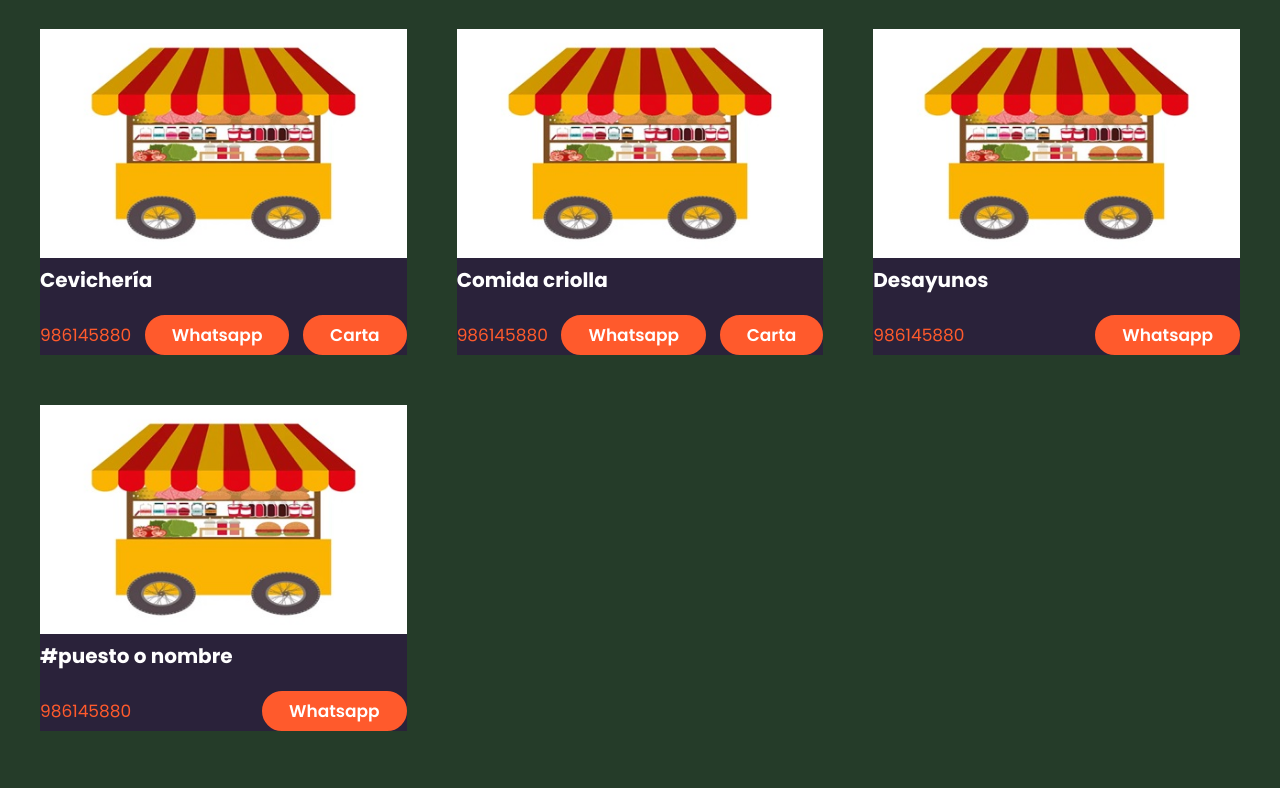
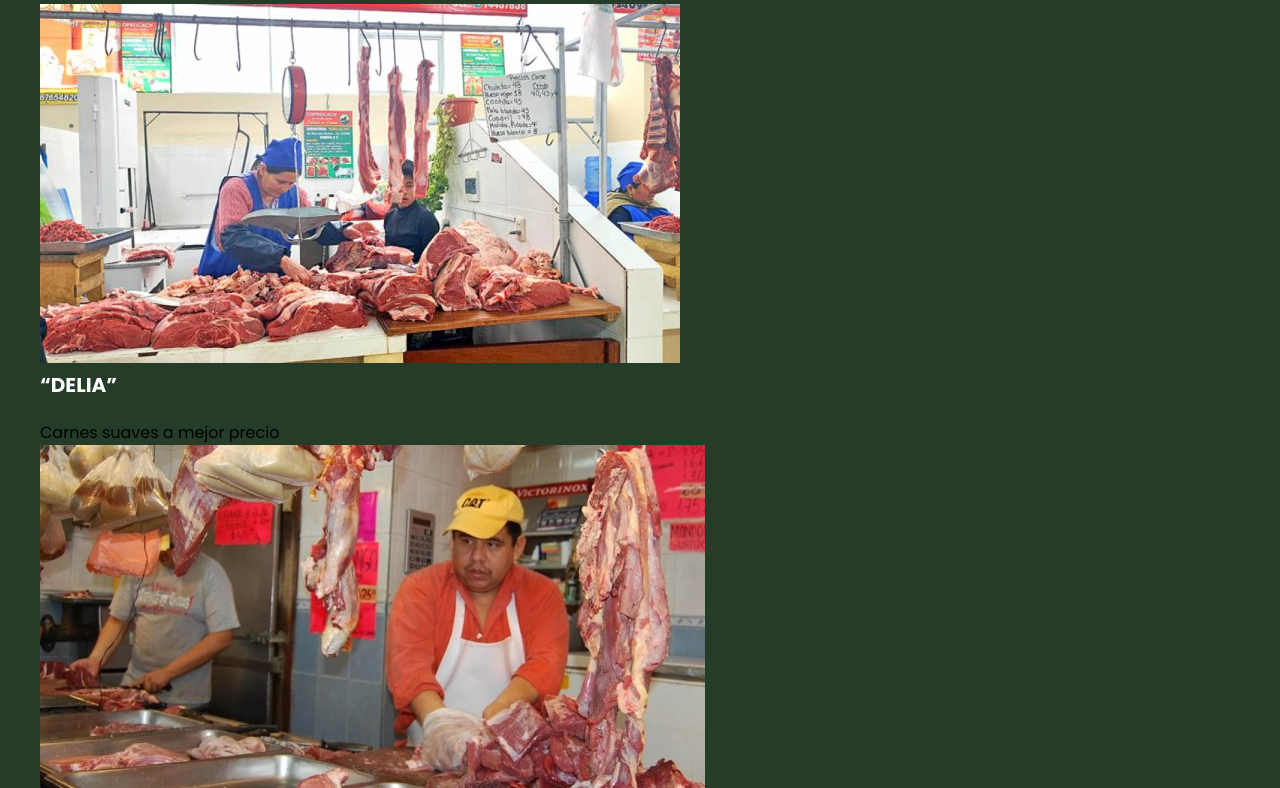
Before and after one commit to robertosotelosamaniego/MERCADO-LAS-ESTRELLAS, a plain HTML site: page puestoalimentos.html in a window 1280 px wide. Shown: the part 69-857 px from the top of the page. Before the commit the page ends 800 px from the top, so only its background shows below. Drawn offline with Linux system fonts and the light colour scheme.

Commit message:
Update puestoalimentos.html

```diff
--- a/puestoalimentos.html
+++ b/puestoalimentos.html
@@ -1,65 +1,49 @@
 <!DOCTYPE html>
-<html lang="en">
+<html lang="es">
 <head>
   <meta charset="UTF-8">
   <meta name="viewport" content="width=device-width, initial-scale=1.0">
-    <title>Document</title>
+  <title>Puestos de Alimentos</title>
   <link rel="stylesheet" href="style.css">
 </head>
 <body>
-    <main class="product container">
-      <h2> Puesto de alimentos </h2>
-      <div class="product-content">
-        <div class="product-1">
-          <img src="mercado/puesto de comida.jpg" alt="">
-          <div class="product-txt">
-            <h3>Cevichería</h3>
-            <div class="price">
-              <p>986145880</p>
-              <a href="https://api.whatsapp.com/send?phone=51981288056&text=Hola%20Roberto%20deseo%20hacer%20una%20consulta..." target="_blank" class="btn-2"> Whatsapp</a>
-            <a href="#" target="_blank" class="btn-2"> Carta </a>
-            </div>
+
+  <header class="simple-header">
+    <h1>Puestos de Alimentos</h1>
+    <a href="index.html" class="btn-volver">← Volver al inicio</a>
+  </header>
+
+  <main class="puestos-lista container">
+    <div class="puesto">
+      <img src="mercado/CARNE1.jpg" alt="Puesto 1">
+      <div>
+        <h3>“DELIA”</h3>
+        <p>Carnes suaves a mejor precio</p>
       </div>
     </div>
 
-        <div class="product-1">
-          <img src="mercado/puesto de comida.jpg" alt="">
-          <div class="product-txt">
-            <h3>Comida criolla</h3>
-            <div class="price">
-              <p>986145880</p>
-              <a href="#" target="_blank" class="btn-2"> Whatsapp</a>
-              <a href="#" target="_blank" class="btn-2"> Carta </a>
-            </div>
+    <div class="puesto">
+      <img src="mercado/CARNE2.jpg" alt="Puesto 2">
+      <div>
+        <h3>“Estrella”</h3>
+        <p>Para almuerzos y parrillas</p>
       </div>
     </div>
 
-        <div class="product-1">
-          <img src="mercado/puesto de comida.jpg" alt="">
-          <div class="product-txt">
-            <h3>Desayunos</h3>
-            <div class="price">
-              <p>986145880</p>
-              <a href="#" target="_blank" class="btn-2"> Whatsapp</a>
-            </div>
+    <div class="puesto">
+      <img src="mercado/CARNE3.jpg" alt="Puesto 3">
+      <div>
+        <h3>“Don Julio”</h3>
+        <p>Carnes de buena calidad</p>
       </div>
     </div>
 
-        <div class="product-1">
-          <img src="mercado/puesto de comida.jpg" alt="">
-          <div class="product-txt">
-            <h3>#puesto o nombre</h3>
-            <div class="price">
-              <p>986145880</p>
-              <a href="#" target="_blank" class="btn-2"> Whatsapp</a>
-            </div>
-          </div>
-        </div>
+    <!-- Agrega más puestos aquí -->
+  </main>
 
-        </div>
+  <footer class="footer container">
+    <p>&copy; 2025 Mercado Las Estrellas</p>
+  </footer>
 
-
-      </div>
-    </main>
 </body>
 </html>
```
Lines whose indentation alone changed are shown as unchanged.
